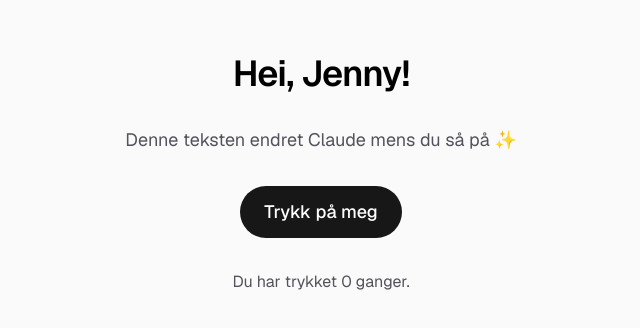
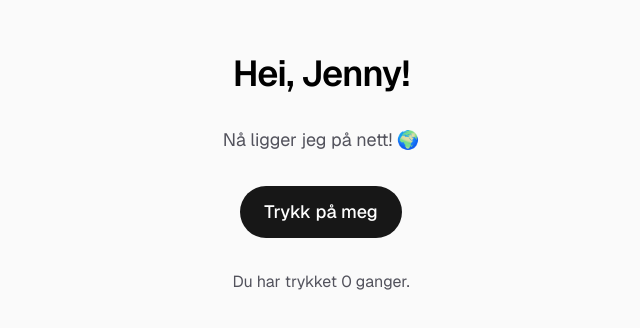
Before and after one commit to jennybor/min-app, a Next.js app: page / in a window 1280 px wide. Shown: the part 226-554 px from the top of the page, without its empty margins (319-959 px from the left). Built offline with nearby package versions, Linux system fonts and the light colour scheme.

Commit message:
Ny tekst: Nå ligger jeg på nett

```diff
--- a/app/page.tsx
+++ b/app/page.tsx
@@ -11,7 +11,7 @@ export default function Home() {
         Hei, Jenny!
       </h1>
       <p className="text-lg text-zinc-600 dark:text-zinc-400">
-        Denne teksten endret Claude mens du så på ✨
+        Nå ligger jeg på nett! 🌍
       </p>
       <button
         onClick={() => setAntall(antall + 1)}
```
